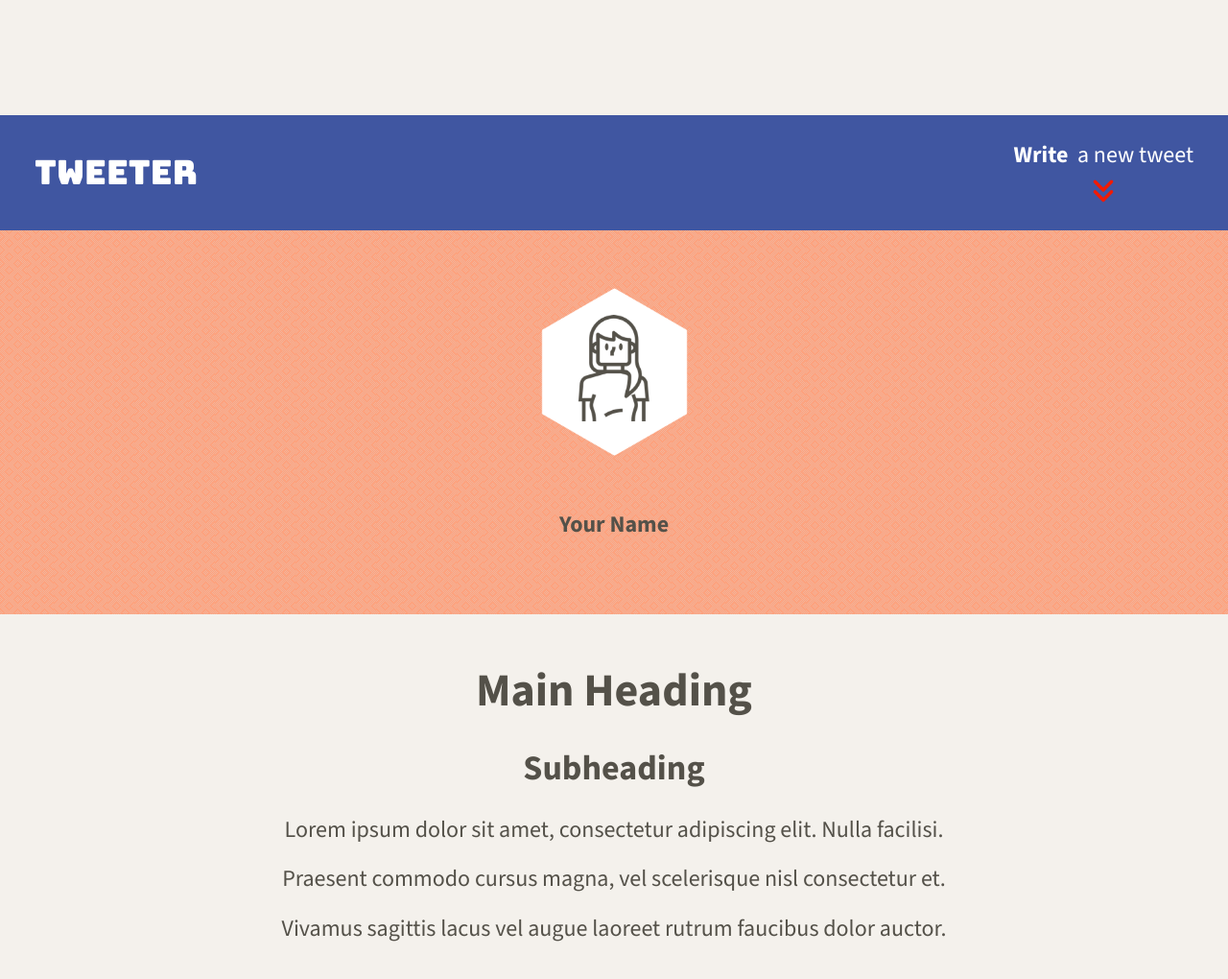
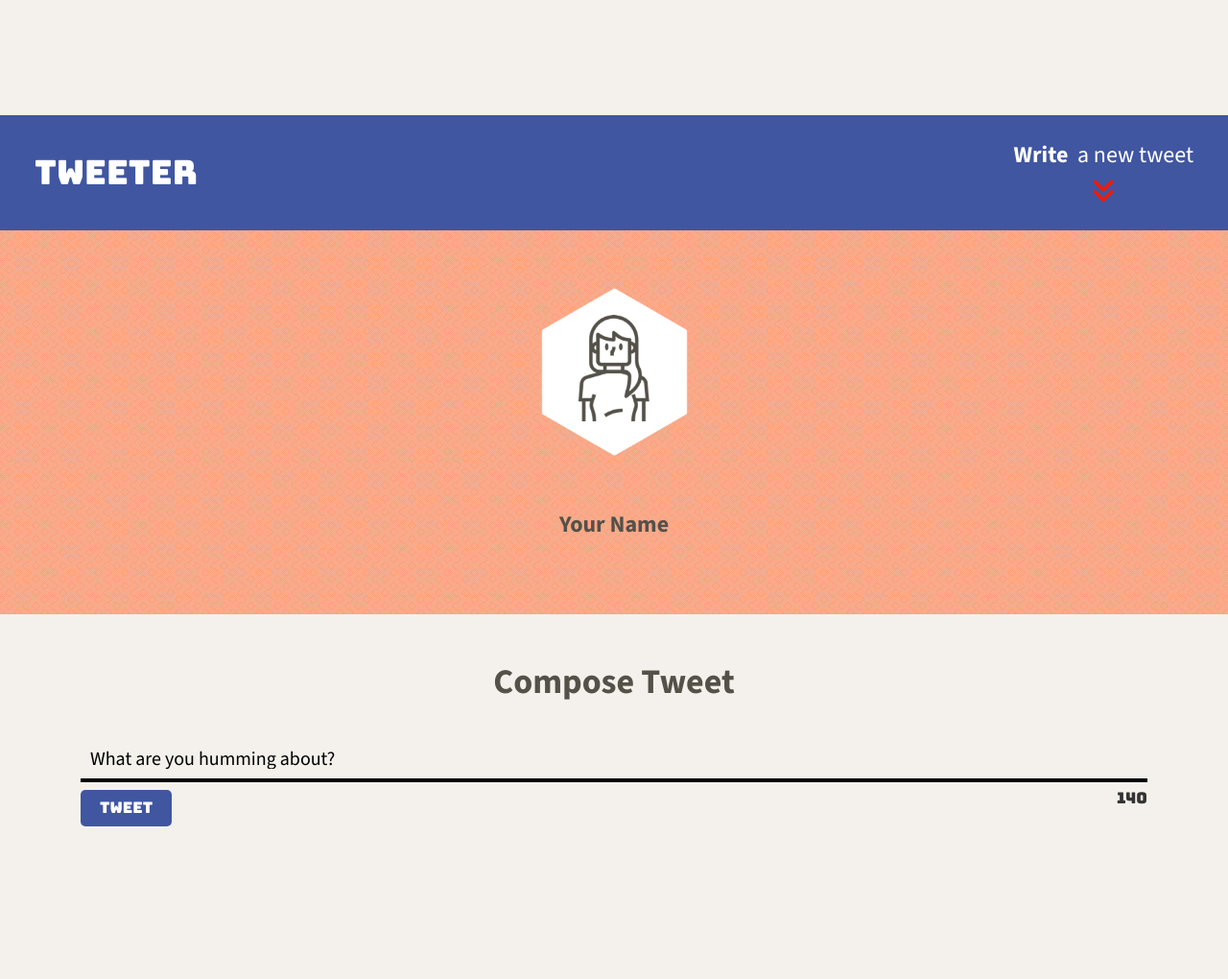
Before and after one commit to Nesss86/tweeter, a website: page public/index.html in a window 1280 px wide. Shown: the whole page at 96% size. After the commit the page ends 861 px from the top, so only its background shows below. Drawn offline with nearby package versions, Linux system fonts and the light colour scheme.

Commit message:
Styled new-tweet form

```diff
--- a/public/index.html
+++ b/public/index.html
@@ -14,6 +14,7 @@
     <link rel="stylesheet" href="https://cdnjs.cloudflare.com/ajax/libs/normalize/8.0.1/normalize.min.css" type="text/css" />
     <link rel="stylesheet" href="/styles/layout.css" type="text/css" />
     <link rel="stylesheet" href="/styles/header.css" type="text/css" />
+    <link rel="stylesheet" href="/styles/new-tweet.css">
 
     <!-- External JS -->
     <script src="https://ajax.googleapis.com/ajax/libs/jquery/3.4.1/jquery.min.js"></script>
@@ -43,11 +44,16 @@
 
     <!-- Page-specific (main) content here -->
     <main class="container">
-      <h1>Main Heading</h1>
-  <h2>Subheading</h2>
-  <p>Lorem ipsum dolor sit amet, consectetur adipiscing elit. Nulla facilisi.</p>
-  <p>Praesent commodo cursus magna, vel scelerisque nisl consectetur et.</p>
-  <p>Vivamus sagittis lacus vel augue laoreet rutrum faucibus dolor auctor.</p>
+      <section class="new-tweet">
+        <h2>Compose Tweet</h2>
+        <form action="/tweets/" method="POST">
+          <textarea name="text" id="tweet-text" placeholder="What are you humming about?"></textarea>
+          <div>
+            <button type="submit">Tweet</button>
+            <output name="counter" class="counter" for="tweet-text">140</output>
+          </div>
+        </form>
+      </section>
     </main>
   </body>
 </html>
--- /dev/null
+++ b/public/styles/new-tweet.css
@@ -0,0 +1,63 @@
+.new-tweet form {
+  border-bottom: 4px solid black;
+  display: flex;
+  flex-wrap: wrap;
+  padding: 10px 0;
+  align-items: center;
+  position: relative;
+}
+
+.new-tweet textarea {
+  border: none;
+  background: transparent;
+  width: 100%;
+  font-family: inherit;
+  font-size: 20px;
+  line-height: 1;
+  color: #000;
+  resize: none;
+  padding: 0 10px;
+  padding-bottom: 20px;
+  height: 30px;
+  outline: none;
+  box-sizing: border-box;
+}
+
+.new-tweet textarea::placeholder {
+  color: black;
+  font-family: 'Source Sans 3', sans-serif;
+  position: relative;
+  transform: translateY(10px);
+}
+
+.new-tweet form > div {
+  display: flex;
+  justify-content: space-between;
+  position: absolute;
+  bottom: -50px;
+  left: 0;
+  width: 100%;
+}
+
+.new-tweet button {
+  background-color: #4056A1;
+  color: #fff;
+  border: none;
+  padding: 10px 20px;
+  border-radius: 5px;
+  cursor: pointer;
+  margin-right: auto;
+  font-size: 16px;
+  font-family: 'Bungee', sans-serif;
+}
+
+.new-tweet button:hover {
+  background-color:#2b4ec1;
+}
+
+.new-tweet .counter {
+  margin-left: auto;
+  font-size: 16px;
+  color: #333;
+  font-family: 'Bungee', sans-serif;
+}
--- a/server/data-files/initial-tweets.json
+++ b/server/data-files/initial-tweets.json
@@ -8,7 +8,7 @@
     "content": {
       "text": "If I have seen further it is by standing on the shoulders of giants"
     },
-    "created_at": 1733593072605
+    "created_at": 1733603185513
   },
   {
     "user": {
@@ -19,6 +19,6 @@
     "content": {
       "text": "Je pense , donc je suis"
     },
-    "created_at": 1733679472605
+    "created_at": 1733689585513
   }
 ]
--- a/server/routes/tweets.js
+++ b/server/routes/tweets.js
@@ -4,6 +4,8 @@ const userHelper    = require("../lib/util/user-helper")
 
 const express       = require('express');
 const tweetsRoutes  = express.Router();
+
+app.use(express.static('public'));
 
 module.exports = function(DataHelpers) {
 
```
